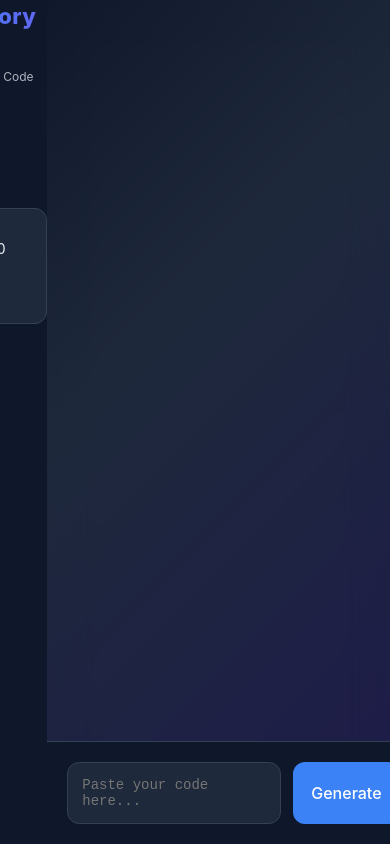
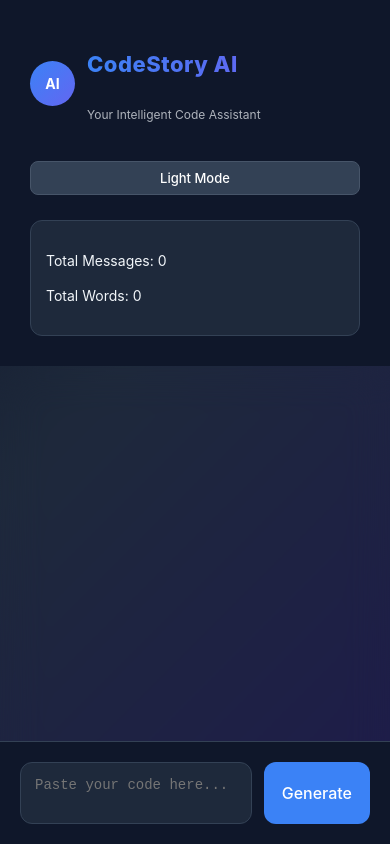
Before and after one commit to dhanshree-creator/learning-dna-ai, a React app in the folder frontend/: page / in a window 390 px wide. Built offline with nearby package versions, Linux system fonts and the light colour scheme; the HTML template or start-up script is replaced by a standard one.

Commit message:
Fix handleSubmit logic

```diff
--- a/frontend/src/App.css
+++ b/frontend/src/App.css
@@ -1,57 +1,53 @@
+/* ================= Global Styles ================= */
 * {
   transition: background 0.4s ease,
               color 0.4s ease,
               border 0.4s ease;
+  box-sizing: border-box;
 }
+
 html, body, #root {
   height: 100%;
   width: 100%;
-}
-body {
   margin: 0;
   font-family: "Inter", sans-serif;
 }
 
+body {
+  overflow: hidden; /* prevent body scroll */
+}
+
+/* ================= App Container ================= */
 .app {
   display: flex;
-  height: 100vh;
+  height: calc(var(--vh, 1vh) * 100); /* true fullscreen for mobile */
   width: 100vw;
   overflow: hidden;
   transition: all 0.4s ease;
   background-attachment: fixed;
 }
 
-/* 🌙 Dark Mode - Softer */
+/* ================= Dark / Light Mode ================= */
 .dark {
-  background: linear-gradient(
-    135deg,
-    #0f172a 0%,
-    #1e293b 40%,
-    #1e1b4b 100%
-  );
+  background: linear-gradient(135deg, #0f172a 0%, #1e293b 40%, #1e1b4b 100%);
   color: #f1f5f9;
 }
 
-/* ☀ Light Mode - Warm Neutral */
 .light {
-  background: linear-gradient(
-    135deg,
-    #f8fafc 0%,
-    #eef2ff 50%,
-    #f1f5f9 100%
-  );
+  background: linear-gradient(135deg, #f8fafc 0%, #eef2ff 50%, #f1f5f9 100%);
   color: #1e293b;
 }
 
-/* Sidebar */
-.sidebar h2 {
-  margin-bottom: 30px;
-  font-weight: 800;
-  font-size: 26px;
-  letter-spacing: 0.5px;
-  background: linear-gradient(90deg, #3b82f6, #6366f1);
-  -webkit-background-clip: text;
-  -webkit-text-fill-color: transparent;
+/* ================= Sidebar ================= */
+.sidebar {
+  display: flex;
+  flex-direction: column;
+  flex-shrink: 0;
+  padding: 30px;
+  min-width: 250px;
+  max-width: 300px;
+  overflow-y: auto;
+  transition: all 0.3s ease;
 }
 
 .dark .sidebar {
@@ -65,7 +61,12 @@ body {
 
 .sidebar h2 {
   margin-bottom: 25px;
-  font-weight: 600;
+  font-weight: 800;
+  font-size: 22px;
+  letter-spacing: 0.5px;
+  background: linear-gradient(90deg, #3b82f6, #6366f1);
+  -webkit-background-clip: text;
+  -webkit-text-fill-color: transparent;
 }
 
 .sidebar button {
@@ -97,7 +98,7 @@ body {
   background: #e2e8f0;
 }
 
-/* Usage box */
+/* Usage Box */
 .usage {
   padding: 15px;
   border-radius: 12px;
@@ -114,23 +115,37 @@ body {
   border: 1px solid #e2e8f0;
 }
 
-/* Main */
+/* ================= Main ================= */
 .main {
   flex: 1;
   display: flex;
   flex-direction: column;
   backdrop-filter: blur(20px);
+  overflow: hidden;
+  min-height: 0; /* fixes flex scroll issue */
 }
+
 /* Chat Area */
 .chat-area {
   flex: 1;
   overflow-y: auto;
-  padding: 30px;
+  padding: 2rem;
+  min-height: 0; /* fixes flex scroll issue */
 }
 
 /* Messages */
+.message-wrapper {
+  display: flex;
+  align-items: flex-start;
+  gap: 12px;
+  margin-bottom: 20px;
+}
+
+.message-wrapper.user {
+  justify-content: flex-end;
+}
+
 .message {
-  margin-bottom: 20px;
   max-width: 75%;
   padding: 16px;
   border-radius: 14px;
@@ -138,7 +153,6 @@ body {
   font-size: 14px;
 }
 
-/* User Message */
 .user {
   margin-left: auto;
 }
@@ -155,7 +169,6 @@ body {
   border: 1px solid #2563eb;
 }
 
-/* AI Message */
 .bot {
   margin-right: auto;
 }
@@ -175,9 +188,7 @@ body {
   position: relative;
 }
 
-
-
-/* Input Area */
+/* ================= Input Area ================= */
 .input-area {
   display: flex;
   padding: 20px;
@@ -221,7 +232,7 @@ textarea:focus {
   border-color: #3b82f6;
 }
 
-/* Generate button */
+/* Generate Button */
 .input-area button {
   margin-left: 12px;
   padding: 12px 18px;
@@ -250,6 +261,7 @@ textarea:focus {
   background: #1d4ed8;
 }
 
+/* ================= Logo Section ================= */
 .logo-section {
   display: flex;
   align-items: center;
@@ -270,28 +282,13 @@ textarea:focus {
   font-size: 14px;
 }
 
-.sidebar h2 {
-  margin: 0;
-  font-weight: 800;
-  font-size: 22px;
-}
-
 .subtitle {
   font-size: 12px;
   opacity: 0.7;
   margin-top: 2px;
 }
-.message-wrapper {
-  display: flex;
-  align-items: flex-start;
-  gap: 12px;
-  margin-bottom: 20px;
-}
 
-.message-wrapper.user {
-  justify-content: flex-end;
-}
-
+/* Avatar */
 .avatar {
   width: 36px;
   height: 36px;
@@ -302,3 +299,30 @@ textarea:focus {
   justify-content: center;
   font-size: 16px;
 }
+
+/* ================= Responsive ================= */
+@media (max-width: 1024px) {
+  .app {
+    flex-direction: column; /* stack sidebar + main vertically */
+  }
+  .sidebar {
+    width: 100%;
+    max-width: 100%;
+    min-width: 0;
+    height: auto;
+  }
+  .main {
+    width: 100%;
+    flex: 1;
+  }
+}
+
+@media (max-width: 768px) {
+  .sidebar button {
+    padding: 8px 12px;
+    font-size: 13px;
+  }
+  .chat-area {
+    padding: 1rem;
+  }
+}
```
